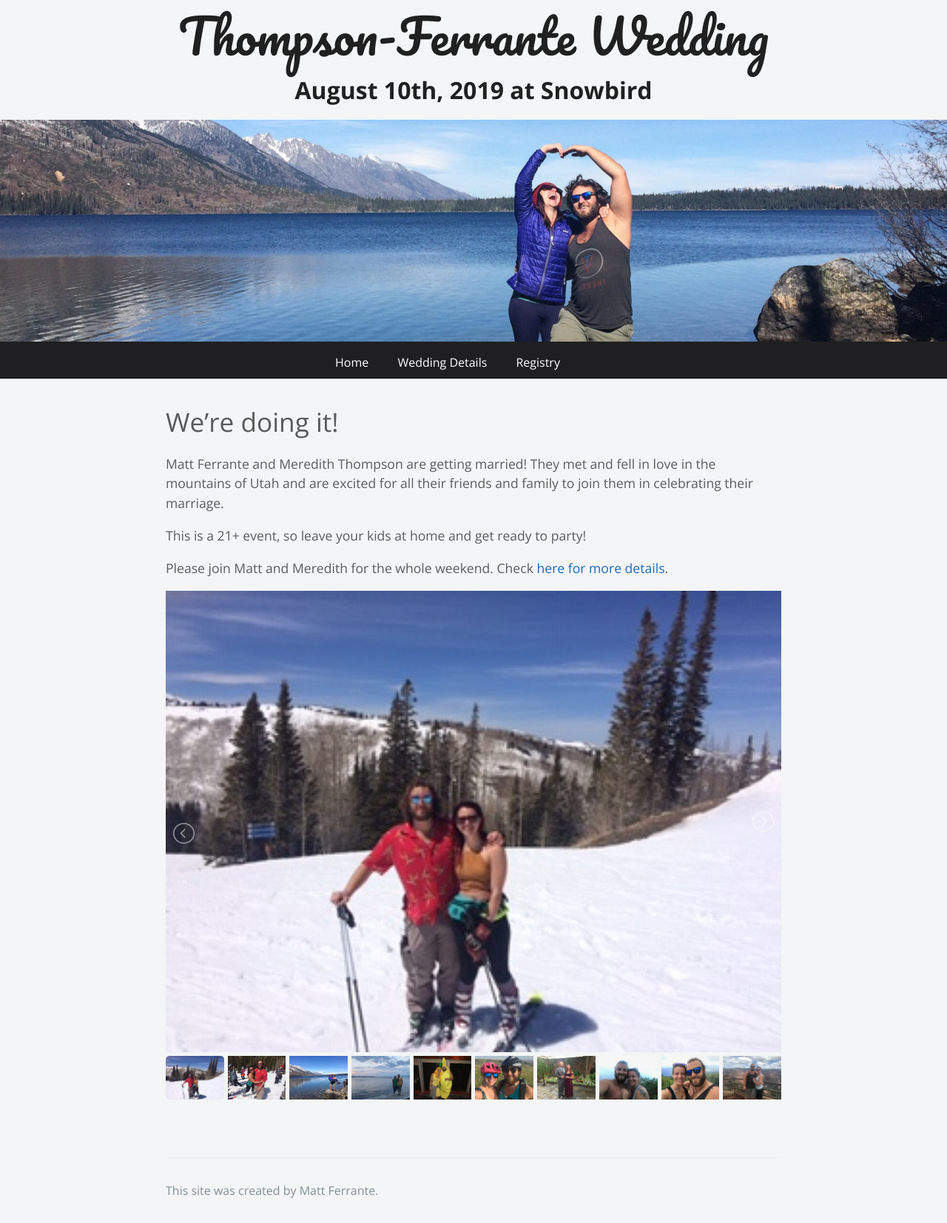
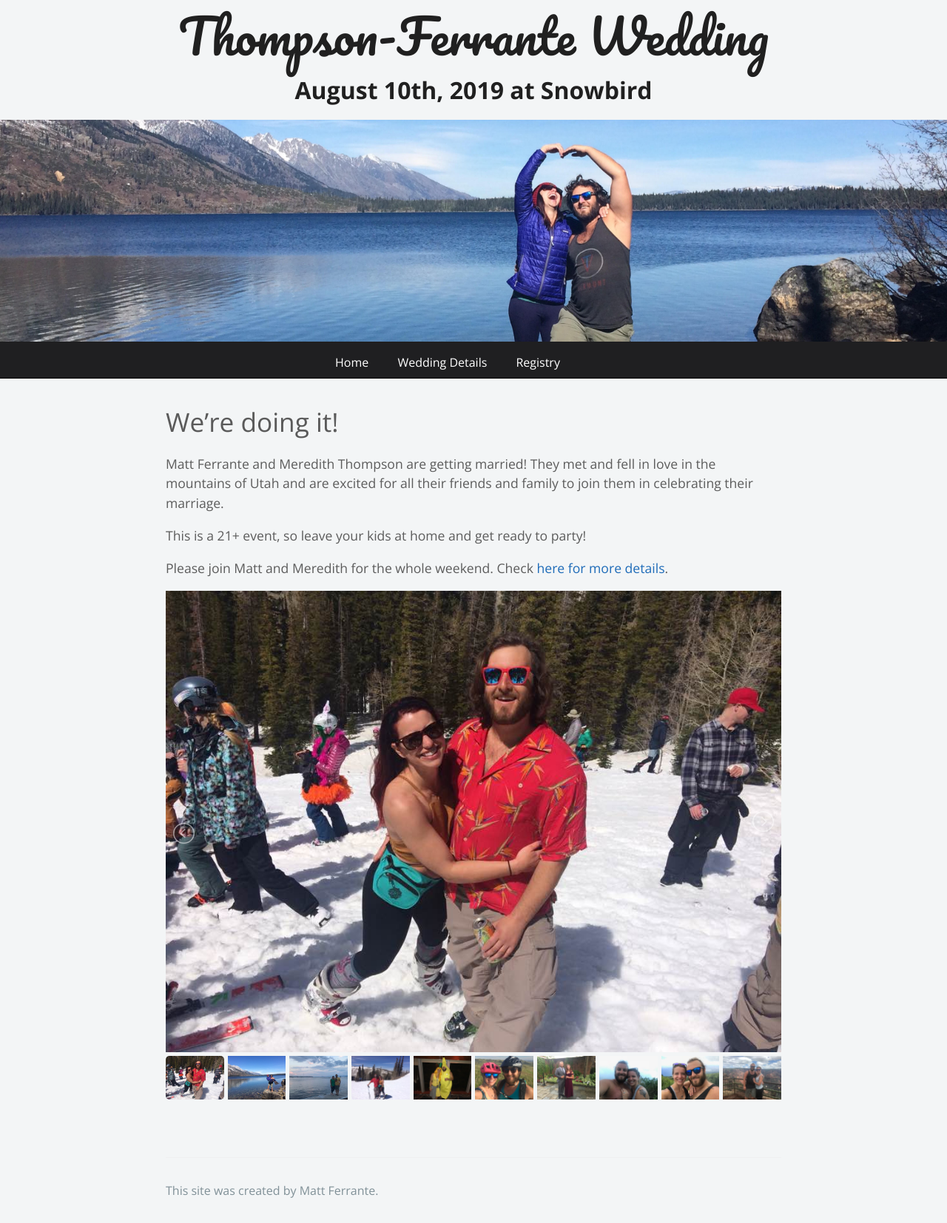
Before and after one commit to ferrants/weddingwebsite, a Jekyll site: the page built from index.md, in a window 1280 px wide. Shown: the whole page at 74% size. Built offline with Jekyll 4.4.1, drawn with Linux system fonts in a browser that asks for light colours; nearby versions of some CDN libraries; our own code applies the rules of GitHub Pages for plain Markdown files.

```diff
--- a/_includes/gallery.html
+++ b/_includes/gallery.html
@@ -1,8 +1,5 @@
 <div class="demo">
     <ul id="lightSlider">
-        <li data-thumb="{{ site.github.url }}/assets/img/skiing3.JPG">
-            <img height="624" width="832" src="{{ site.github.url }}/assets/img/skiing3.JPG" />
-        </li>
         <li data-thumb="{{ site.github.url }}/assets/img/pic_skiing.jpg">
             <img height="624" width="832" src="{{ site.github.url }}/assets/img/pic_skiing.jpg" />
         </li>
@@ -11,6 +8,9 @@
         </li>
         <li data-thumb="{{ site.github.url }}/assets/img/img_burlington.jpg">
             <img height="624" width="832" src="{{ site.github.url }}/assets/img/img_burlington.jpg" />
+        </li>
+        <li data-thumb="{{ site.github.url }}/assets/img/skiing3.JPG">
+            <img height="624" width="832" src="{{ site.github.url }}/assets/img/skiing3.JPG" />
         </li>
         <li data-thumb="{{ site.github.url }}/assets/img/banana.jpg">
             <img height="624" width="832" src="{{ site.github.url }}/assets/img/banana.jpg" />
```
